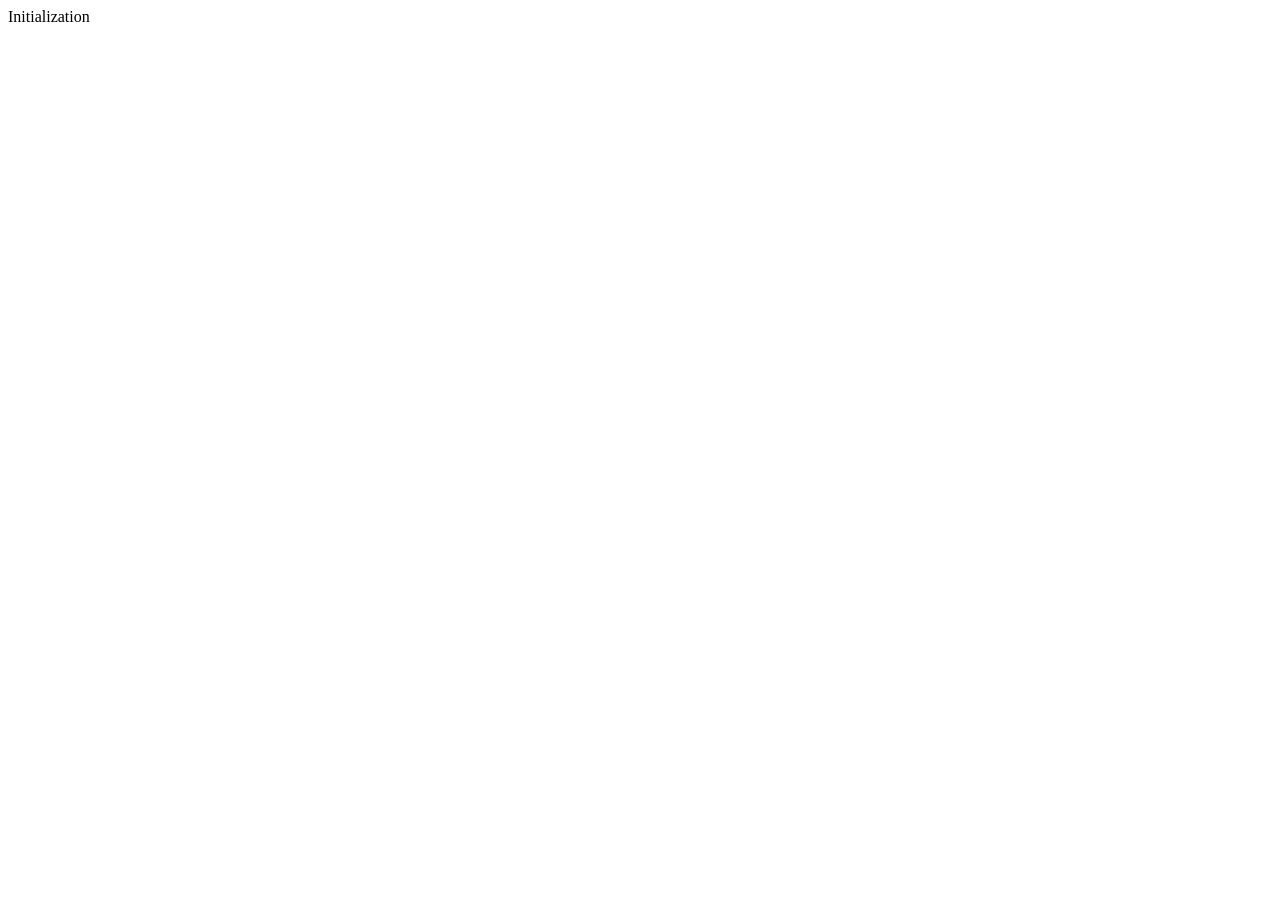
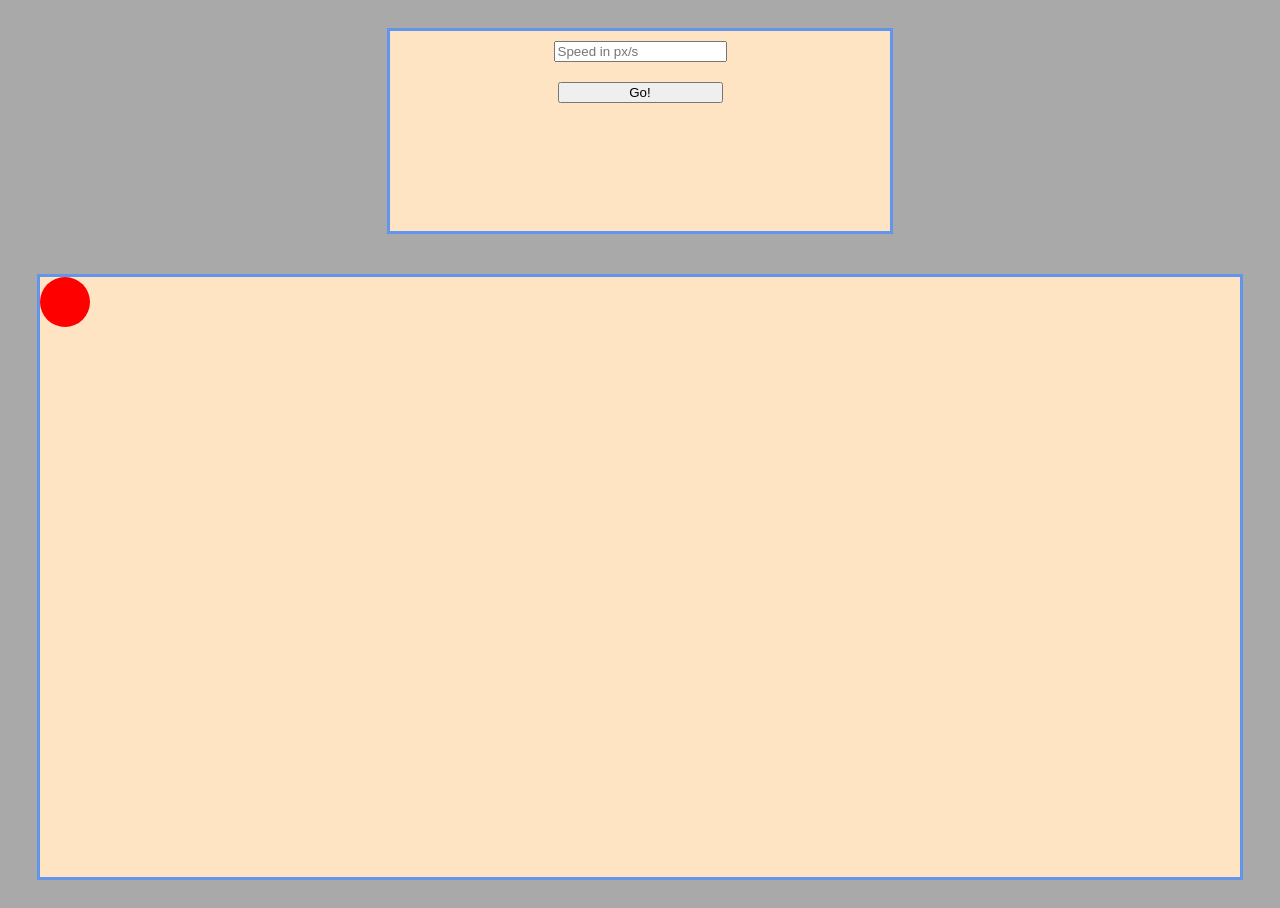
Before and after one commit to Anstetten/Practice-BouncingBall, a plain HTML site: page index.html in a window 1280 px wide. Before the commit the page ends 800 px from the top, so only its background shows below. Drawn offline with Linux system fonts and the light colour scheme.

Commit message:
Commit N°2 - Creation of basic HTML structure (controls/field/ball) + basic styling

```diff
--- a/index.html
+++ b/index.html
@@ -1 +1,21 @@
-Initialization
+<!DOCTYPE html>
+<html lang="en">
+<head>
+    <meta charset="UTF-8">
+    <meta http-equiv="X-UA-Compatible" content="IE=edge">
+    <meta name="viewport" content="width=device-width, initial-scale=1.0">
+    <title>Document</title>
+    <link rel="stylesheet" href="./style.css">
+    <script src="/script.js"></script>
+<body>
+    <div id="controls">
+        <input type="number" placeholder="Speed in px/s" id="speed">
+        <input type="button" id="launch" value="Go!">
+    </div>
+
+
+    <div id="field">
+        <div id="ball"></div>
+    </div>
+</body>
+</html>
--- a/style.css
+++ b/style.css
@@ -0,0 +1,42 @@
+body{
+    display: flex;
+    flex-direction: column;
+    background-color: darkgray;
+    justify-content: center;
+    align-items: center;
+}
+
+body>div{
+    border: 3px solid cornflowerblue;
+    background-color: bisque;
+    margin: 20px 30px;
+
+}
+
+#controls{
+    display: flex;
+    flex-direction: column;
+    height: 200px;
+    width: 500px;
+    align-items: center;
+
+}
+
+#controls input{
+    margin: 10px 0;
+    width: 33%;
+}
+
+#field{
+    height: 600px;
+    width: 1200px;
+    position: relative;
+}
+
+#ball{
+    background-color: red;
+    height: 50px;
+    width: 50px;
+    border-radius: 50%;
+    position: absolute;
+    }
```
